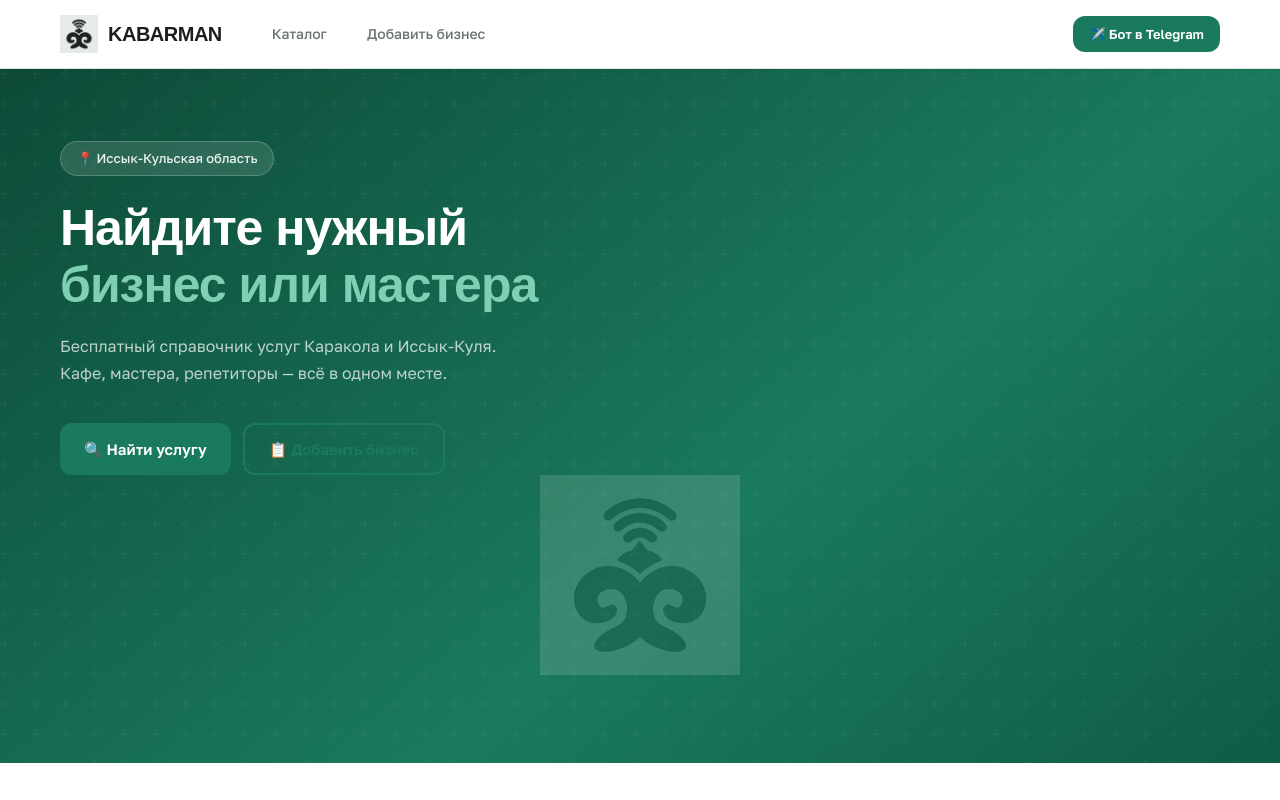
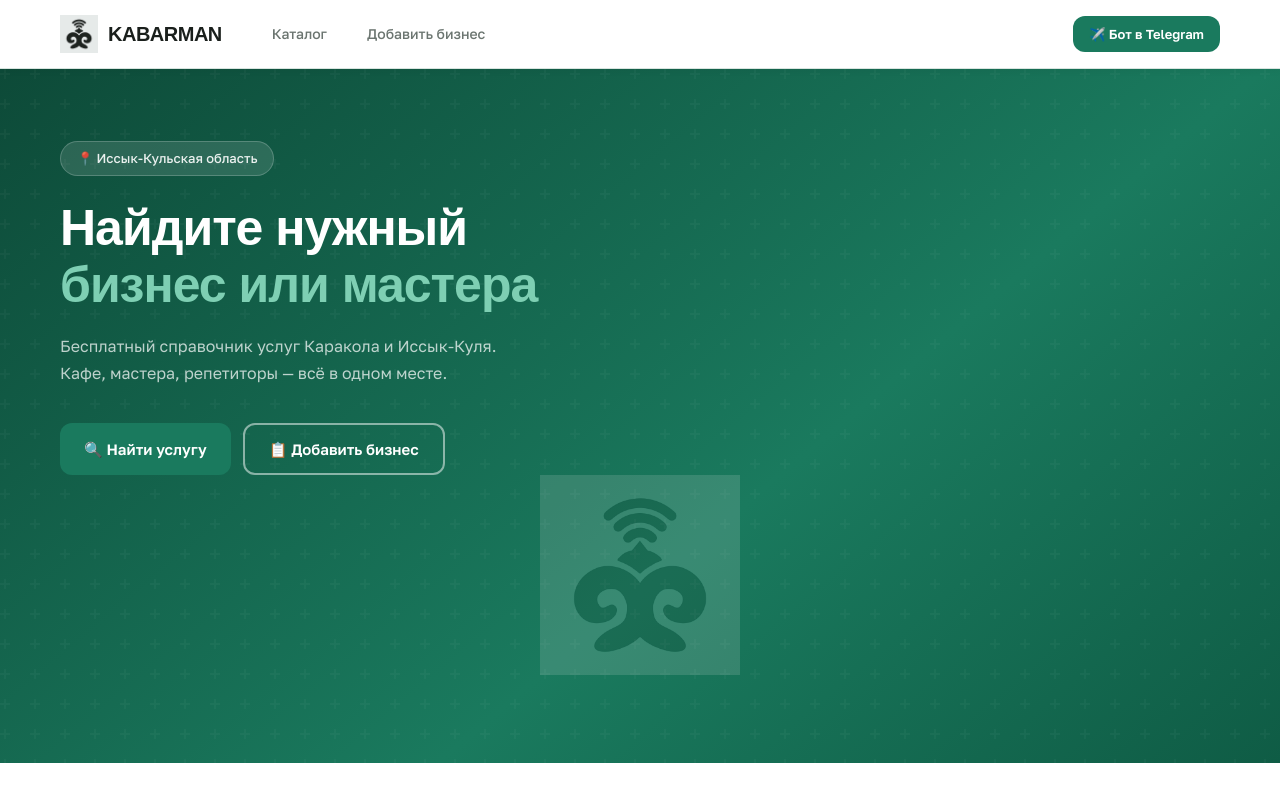
Before and after one commit to tilekmoo-alt/kabarman-web, a React (Vite) app in the folder frontend/: page / in a window 1280 px wide. Shown: the top 800 px of the page. Built offline with nearby package versions, Linux system fonts and the light colour scheme; no server answers; a web font is replaced by a local one.

Commit message:
Update HomePage.jsx

```diff
--- a/frontend/src/pages/HomePage.jsx
+++ b/frontend/src/pages/HomePage.jsx
@@ -32,7 +32,7 @@ export default function HomePage() {
               <Link to="/catalog" className="btn btn-primary">
                 🔍 Найти услугу
               </Link>
-              <Link to="/register" className="btn btn-outline">
+              <Link to="/register" className="btn btn-outline" style={{color:'white', borderColor:'rgba(255,255,255,0.5)'}}>
                 📋 Добавить бизнес
               </Link>
             </div>
```
